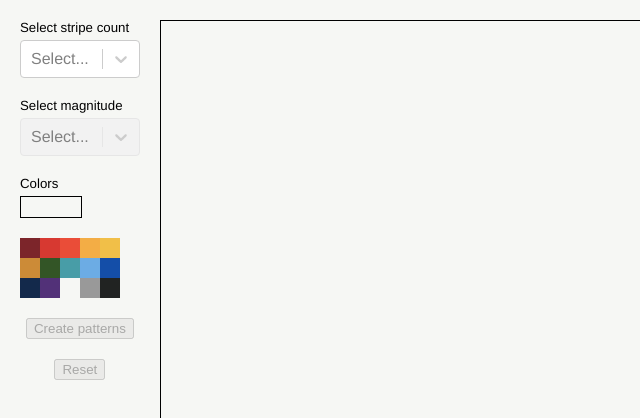
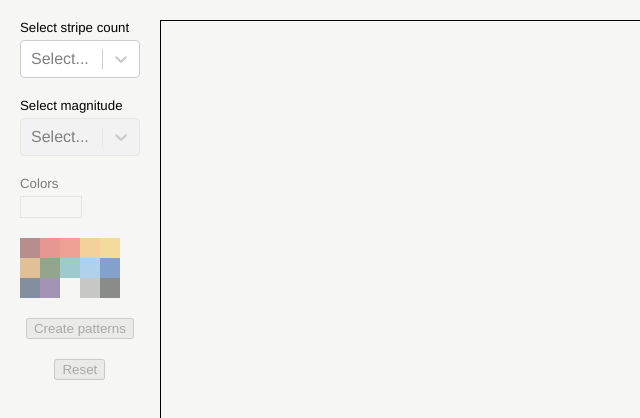
Before and after one commit to affordances/stripes, a React (Create React App) app: page / in a window 1280 px wide. Shown: the top 418 px of the page, without its empty margins (0-640 px from the left). Built offline with nearby package versions, Linux system fonts and the light colour scheme; the HTML template or start-up script is replaced by a standard one.

Commit message:
conditionally disable color picking

```diff
--- a/src/App.js
+++ b/src/App.js
@@ -40,10 +40,23 @@ const SelectHeader = styled.h5`
   padding: 0;
 `;
 
+const ColorsContainer = styled.div`
+  display: flex;
+  flex-direction: column;
+
+  ${props =>
+    props.disabled &&
+    `
+  pointer-events: none;
+  opacity: 0.5;
+  `};
+`;
+
 const Swatch = styled.div`
   background: ${props => props.color};
   width: 20px;
   height: 20px;
+  cursor: pointer;
 `;
 
 const SwatchContainer = styled.div`
@@ -70,7 +83,7 @@ const PickedColors = styled.div`
   flex-direction: row;
   height: 20px;
   width: 60px;
-  border: 1px solid black;
+  border: 1px solid lightgray;
 `;
 
 const PatternsContainer = styled.div`
@@ -270,6 +283,7 @@ const App = () => {
             }}
           />
         </SelectContainer>
+        <ColorsContainer disabled={!(stripeCountValue && magnitude)}>
           <PickedColorsContainer>
             <PickedColorsLabel>Colors</PickedColorsLabel>
             <PickedColors>
@@ -292,6 +306,7 @@ const App = () => {
               />
             ))}
           </SwatchContainer>
+        </ColorsContainer>
         <ButtonContainer>
           <Button onClick={createPatterns} disabled={allChoicesMade}>
             Create patterns
```
Lines whose indentation alone changed are shown as unchanged.
